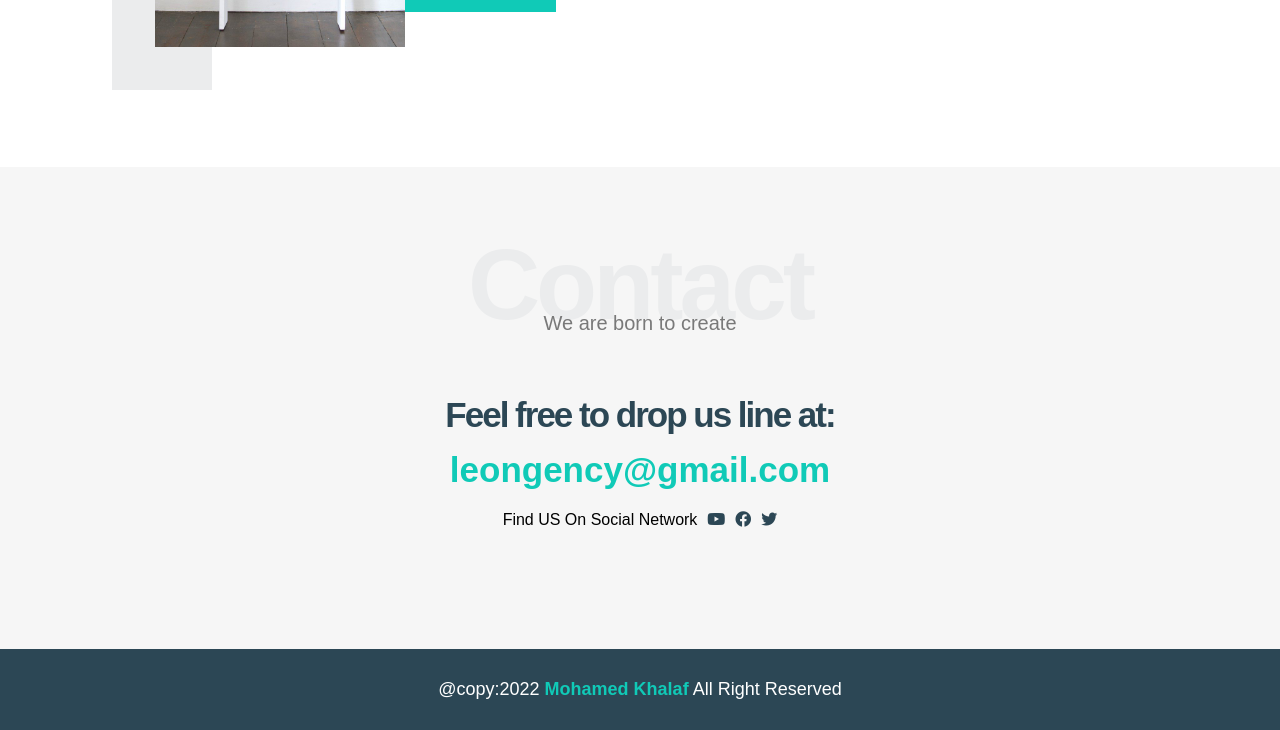
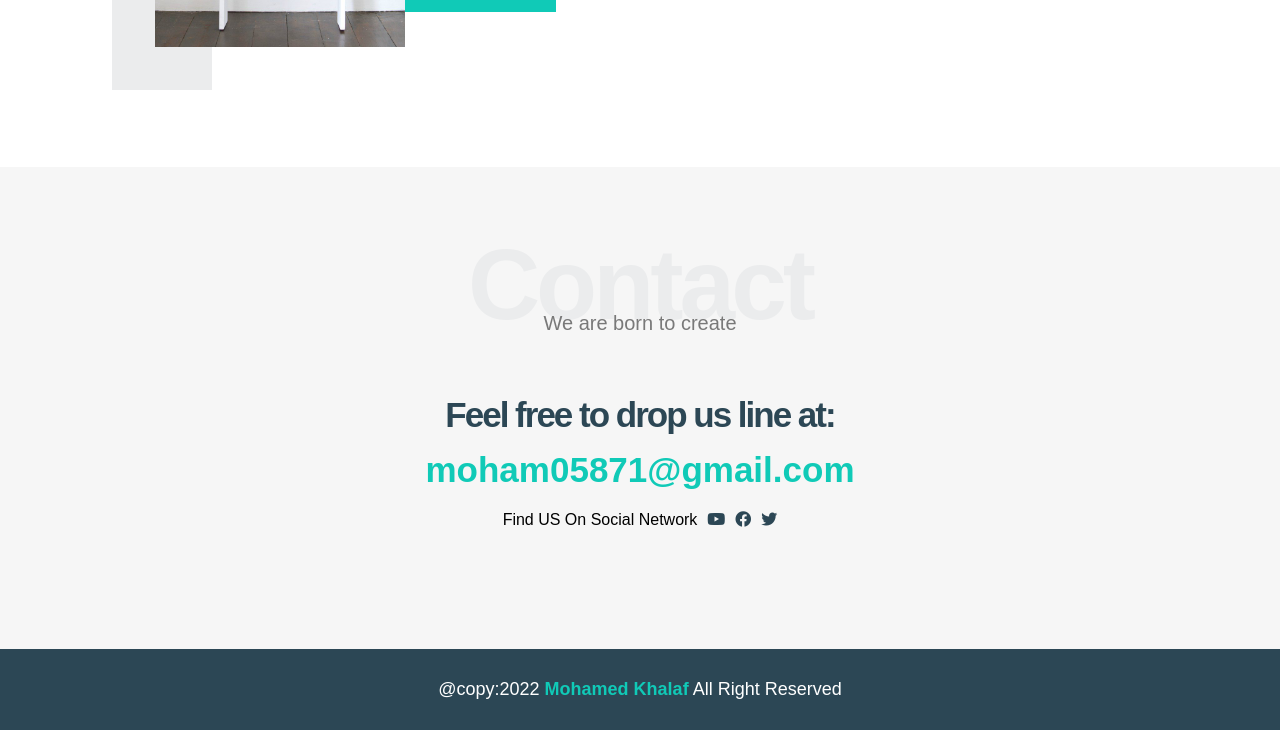
Before and after one commit to Abdelmouz/Abdelmouzeg, a plain HTML site: page index.html in a window 1280 px wide. Shown: the part 3152-3882 px from the top of the page. Drawn offline with Linux system fonts and the light colour scheme.

Commit message:
tow change

```diff
--- a/index.html
+++ b/index.html
@@ -190,7 +190,7 @@
             <p>We are born to create</p>
             <div class="info">
                 <p class="lable">Feel free to drop us line at:</p>
-                <a href="mailto:moham05871@gamil.com?subject=contact" class="link">leongency@gmail.com</a>
+                <a href="mailto:moham05871@gamil.com?subject=contact" class="link">moham05871@gmail.com</a>
                 <div class="social">
                     Find US On Social Network
                     <i class="fab fa-youtube"></i>
```
